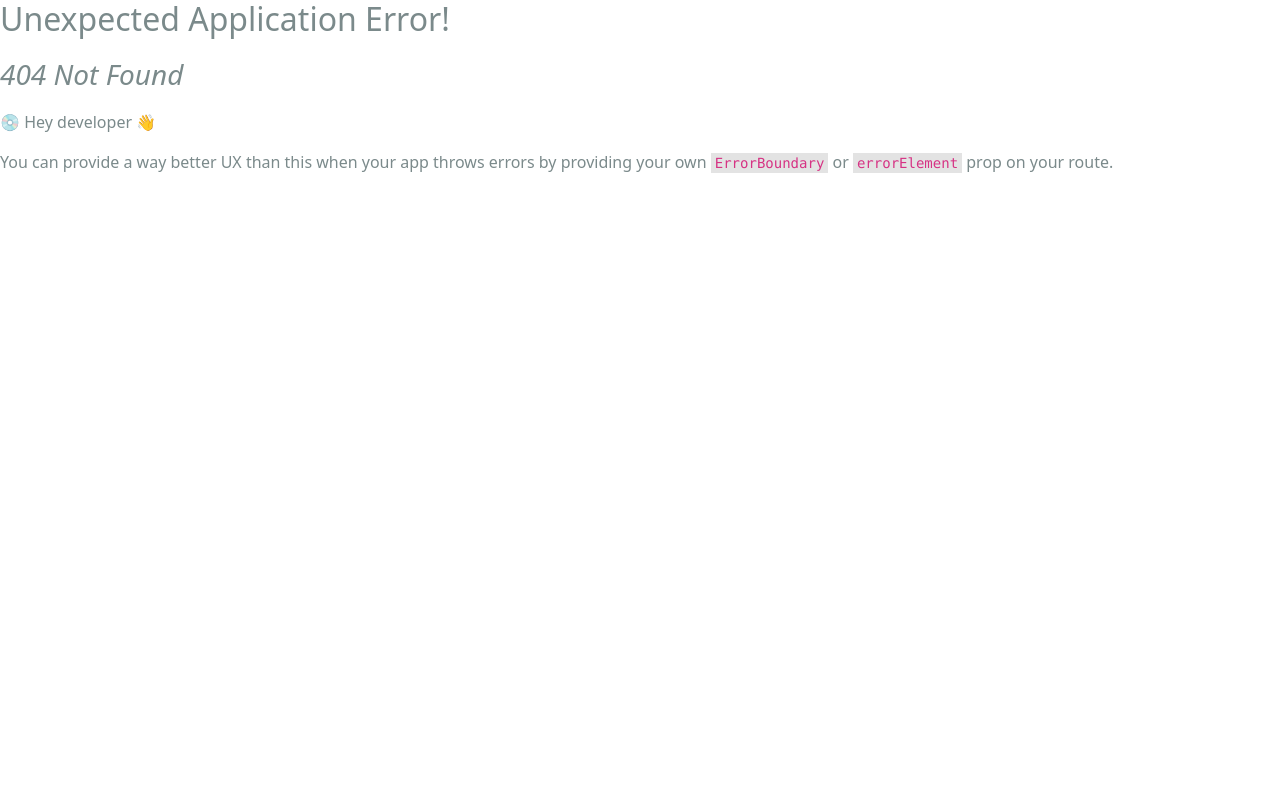
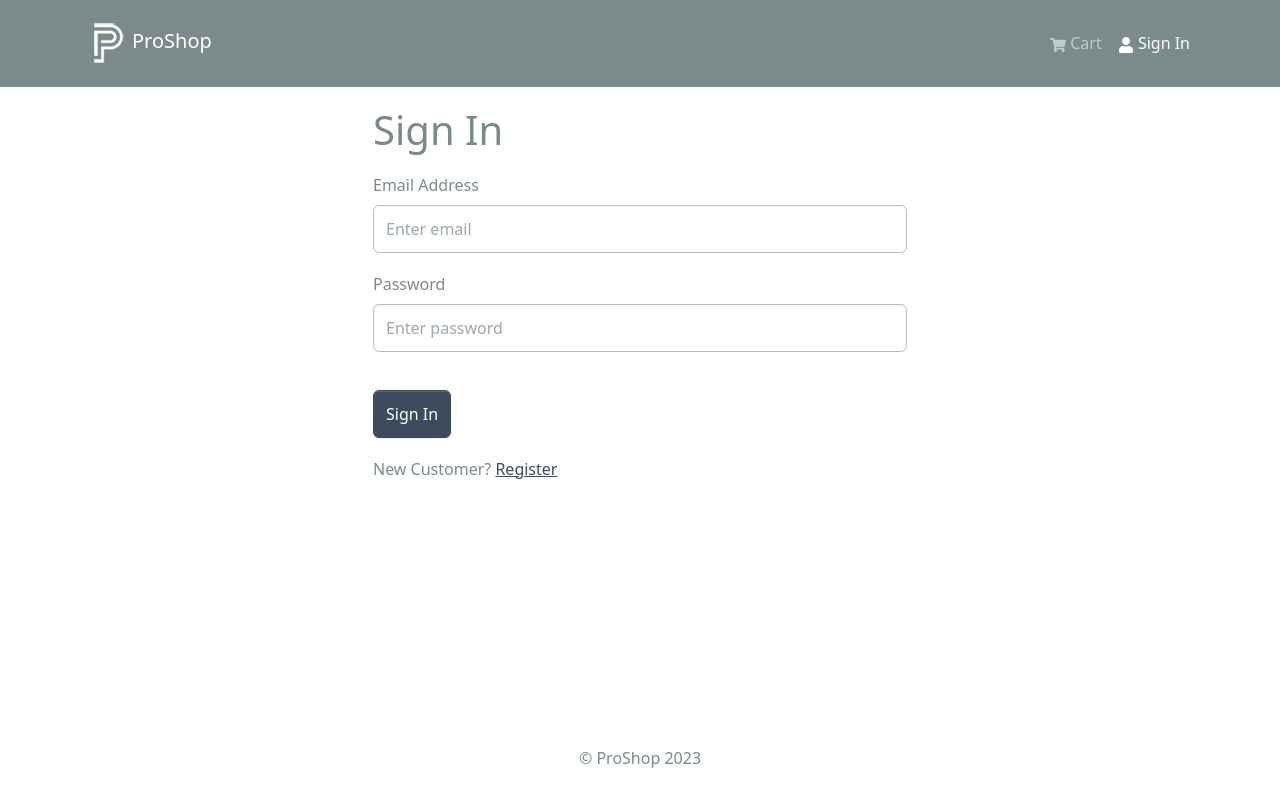
Before and after one commit to Ismael-Njihia/njihia_Shop, a React (Create React App) app in the folder frontend/: page /login in a window 1280 px wide. Before the commit this address had no page. Built offline with nearby package versions, Linux system fonts and the light colour scheme.

Commit message:
Login functionality

```diff
--- a/frontend/package.json
+++ b/frontend/package.json
@@ -18,6 +18,7 @@
     "react-router-bootstrap": "^0.26.2",
     "react-router-dom": "^6.11.1",
     "react-scripts": "5.0.1",
+    "react-toastify": "^9.1.3",
     "web-vitals": "^2.1.4"
   },
   "scripts": {
--- a/frontend/src/App.js
+++ b/frontend/src/App.js
@@ -1,5 +1,7 @@
-import React from 'react'
-import { Outlet } from 'react-router-dom'
+import React from 'react';
+import { Outlet } from 'react-router-dom';
+import { ToastContainer } from 'react-toastify';
+import 'react-toastify/dist/ReactToastify.css'
 import { Container } from 'react-bootstrap'
 import Header from './components/Header'
 import Footer from './components/Footer'
@@ -16,6 +18,7 @@
         </Container>
       </main>
       <Footer />
+      <ToastContainer />
     </>
   );
 }
--- /dev/null
+++ b/frontend/src/components/FormContainer.jsx
@@ -0,0 +1,16 @@
+import {Container, Row, Col} from 'react-bootstrap'
+
+const FormContainer = ({children}) => {
+  return (
+    <Container>
+        <Row className='justify-content-md-center'>
+            <Col xs={12} md={6}>
+                {children}
+            </Col>
+
+        </Row>
+    </Container>
+  )
+}
+
+export default FormContainer
--- a/frontend/src/components/Header.jsx
+++ b/frontend/src/components/Header.jsx
@@ -1,4 +1,4 @@
-import {Navbar, Nav, Container, Badge} from 'react-bootstrap';
+import {Navbar, Nav, Container, Badge, NavDropdown} from 'react-bootstrap';
 import {FaShoppingCart, FaUser} from 'react-icons/fa';
 import { LinkContainer } from 'react-router-bootstrap';
 import { useSelector } from 'react-redux';
@@ -6,6 +6,11 @@
 
 const Header = () => {
 const { cartItems } = useSelector((state) => state.cart)
+const {userInfo} = useSelector(state => state.auth)
+
+const logoutHandler = () => {
+    console.log('logout')
+}
 
   return (
     <header>
@@ -28,8 +33,20 @@
                             </Badge>
                         )
                        }
-                       </Nav.Link></LinkContainer>
-                       <LinkContainer to='/login'><Nav.Link><FaUser/> Sign In</Nav.Link></LinkContainer>
+                       </Nav.Link>
+                       </LinkContainer>
+                       {userInfo? (
+                        <NavDropdown title={userInfo.name} id='username'>
+                            <LinkContainer to='/profile'>
+                                <NavDropdown.Item>Profile</NavDropdown.Item>
+                            </LinkContainer>
+                            <NavDropdown.Item onClick={logoutHandler}>Logout</NavDropdown.Item>
+                        </NavDropdown>
+
+                       ): (
+                                     <LinkContainer to='/login'><Nav.Link><FaUser/> Sign In</Nav.Link></LinkContainer>
+                       )}
+
                     </Nav>
                 </Navbar.Collapse>
 
--- a/frontend/src/index.js
+++ b/frontend/src/index.js
@@ -16,6 +16,7 @@
 import HomeScreen from './screens/HomeScreen';
 import ProductScreen from './screens/ProductScreen';
 import CartScreen from './screens/CartScreen';
+import LoginScreen from './screens/LoginScreen';
 
 const router = createBrowserRouter(
   createRoutesFromElements(
@@ -23,6 +24,7 @@
        <Route index={true} path='/' element={<HomeScreen />}/>
        <Route  path='/product/:id' element={<ProductScreen />}/>
        <Route  path='/cart' element={<CartScreen />}/>
+       <Route  path='/login' element={<LoginScreen />}/>
     </Route>
 
   )
--- /dev/null
+++ b/frontend/src/screens/LoginScreen.jsx
@@ -0,0 +1,96 @@
+import { useState, useEffect } from "react"
+import { Form, Button, Row, Col } from "react-bootstrap"
+import { Link, useLocation, useNavigate } from "react-router-dom"
+import FormContainer from "../components/FormContainer"
+import { useSelector, useDispatch } from "react-redux"
+import Loader from "../components/Loader"
+import { useLoginMutation } from "../slices/usersApiSlice"
+import { setCredentials } from "../slices/authSlice"
+import { toast } from "react-toastify"
+
+const LoginScreen = () => {
+    const [email, setEmail] = useState('')
+    const [password, setPassword] = useState('')
+
+    const dispatch = useDispatch()
+    const navigate = useNavigate()
+
+    const [login, {isLoading}] = useLoginMutation()
+
+    const { userInfo } = useSelector(state => state.auth)
+
+    const { search } = useLocation()
+    const sp = new URLSearchParams(search)
+    const redirect = sp.get('redirect') || '/'
+
+    useEffect(()=>{
+        if(userInfo){
+            navigate(redirect)
+        }
+    }, [userInfo, redirect, navigate])
+
+    const submitHandler = async (e) => {
+        e.preventDefault()
+       try{
+        const res = await login({email, password}).unwrap()
+        dispatch(setCredentials({...res,}))
+        navigate(redirect)
+        toast.success('Login Success')
+       }catch(err){
+              toast.error(err?.data?.message || err?.data.error)
+
+       }
+    }
+  return (
+    <FormContainer>
+        <h1>Sign In</h1>
+
+        <Form onSubmit={submitHandler}>
+            <Form.Group controlId='email' className="my-3">
+                <Form.Label>Email Address</Form.Label>
+                <Form.Control
+                    type='email'
+                    placeholder='Enter email'
+                    value={email}
+                    onChange={(e) => setEmail(e.target.value)}>
+
+                    </Form.Control>
+
+            </Form.Group>
+
+
+            <Form.Group controlId='password' className="my-3">
+                <Form.Label>Password </Form.Label>
+                <Form.Control
+                    type='password'
+                    placeholder='Enter password'
+                    value={password}
+                    onChange={(e) => setPassword(e.target.value)}>
+
+                    </Form.Control>
+
+            </Form.Group>
+
+            <Button type='submit' variant='primary' className="mt-3"  disabled={isLoading}>
+
+                Sign In
+            </Button>
+
+            {
+                isLoading && <Loader />
+            }
+        </Form>
+
+        <Row className='py-3'>
+            <Col>
+                New Customer? <Link to={redirect ? `/register? redirect=${redirect}` : '/register'}>Register</Link>
+            </Col>
+
+        </Row>
+
+    </FormContainer>
+
+  )
+}
+
+export default LoginScreen
--- /dev/null
+++ b/frontend/src/slices/authSlice.js
@@ -0,0 +1,19 @@
+import {createSlice} from '@reduxjs/toolkit';
+
+const initialState ={
+    userInfo: localStorage.getItem('userInfo') ? JSON.parse(localStorage.getItem('userInfo')) : null,
+}
+
+const authSlice = createSlice({
+    name: 'auth',
+    initialState,
+    reducers:{
+       setCredentials: (state, action) =>{
+              state.userInfo = action.payload
+              localStorage.setItem('userInfo', JSON.stringify(action.payload))
+       }
+    },
+})
+
+export const {setCredentials} = authSlice.actions;
+export default authSlice.reducer;
--- /dev/null
+++ b/frontend/src/slices/usersApiSlice.js
@@ -0,0 +1,20 @@
+import { USERS_URL } from "../constants";
+import { apiSlice } from "./apiSlice";
+
+
+export const usersApiSlice = apiSlice.injectEndpoints({
+    endpoints:(builder)=>({
+        login: builder.mutation({
+            query: (data)=>({
+                url: `${USERS_URL}/auth`,
+                method: 'POST',
+                body: data
+            }),
+
+        })
+    })
+
+})
+
+
+export const {useLoginMutation} = usersApiSlice;
--- a/frontend/src/store.js
+++ b/frontend/src/store.js
@@ -1,11 +1,13 @@
 import { configureStore } from "@reduxjs/toolkit";
 import { apiSlice } from "./slices/apiSlice";
 import cartSliceReducer from "./slices/cartSlice";
+import authSliceReducer from "./slices/authSlice";
 
 const store = configureStore({
     reducer:{
         [apiSlice.reducerPath]: apiSlice.reducer,
         cart: cartSliceReducer,
+        auth: authSliceReducer,
     },
     middleware:(getDefaultMiddleware)=>getDefaultMiddleware().concat
     (apiSlice.middleware),
```
Also changed, not shown: 1 other file (tests, documents, lock files or other folders).
